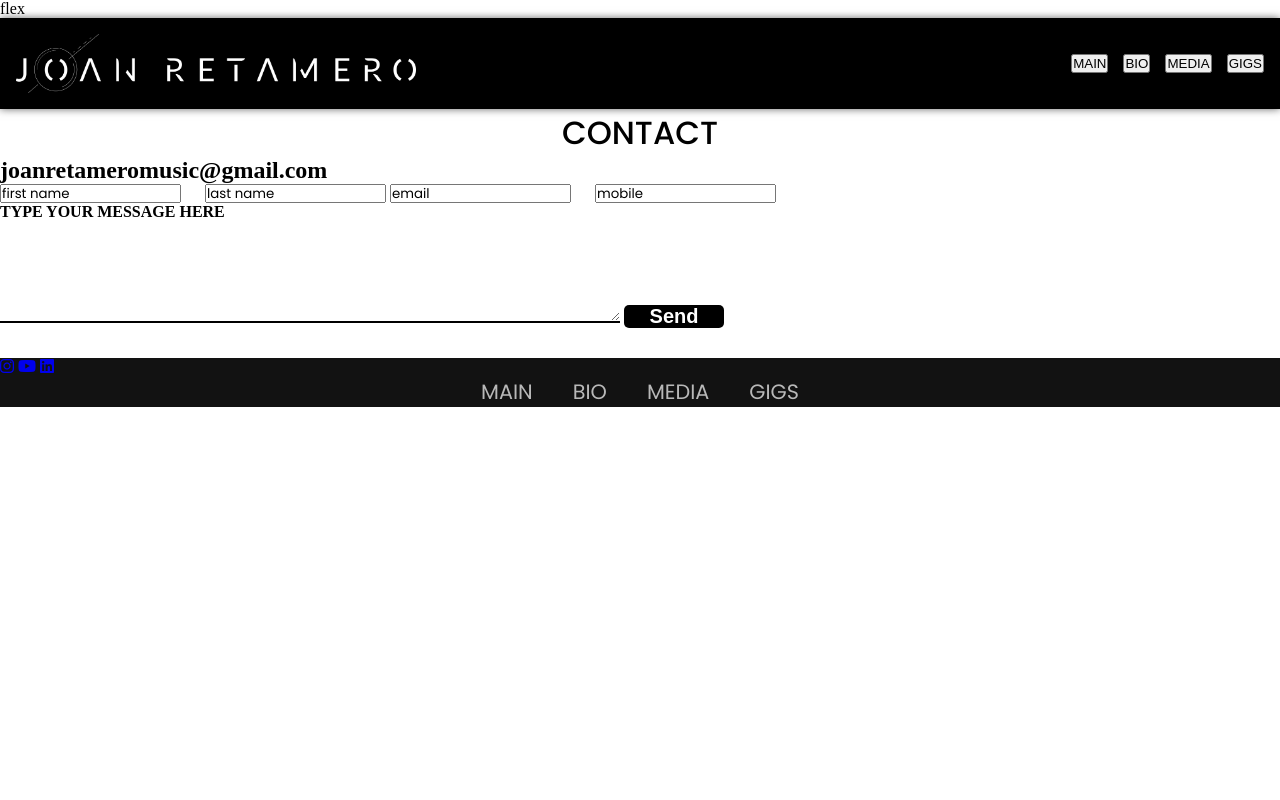
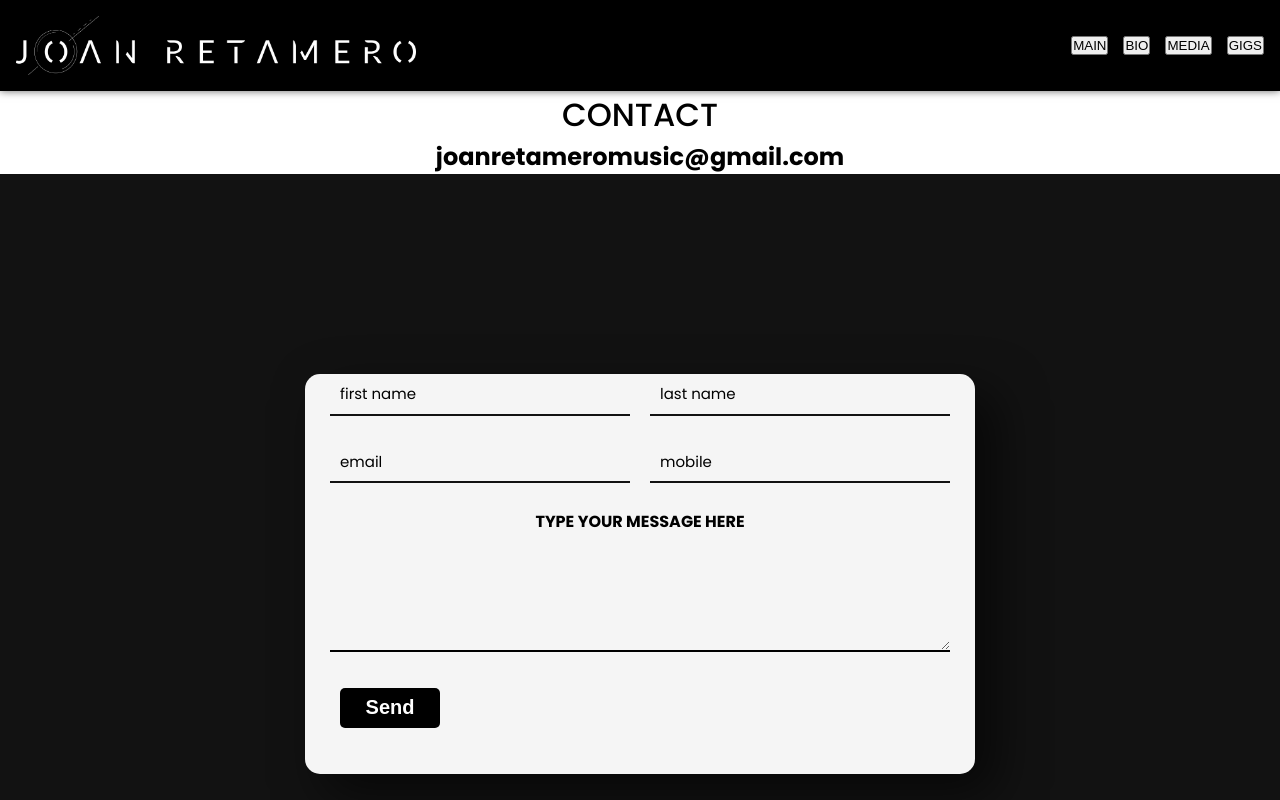
Before and after one commit to jret1/JRCoderHouse, a website: page pages/contacts.html in a window 1280 px wide. Shown: the top 800 px of the page. Drawn offline with nearby package versions, Linux system fonts and the light colour scheme; files that its build step writes are made by us from their sources.

Commit message:
newcommit

```diff
--- a/pages/contacts.html
+++ b/pages/contacts.html
@@ -8,11 +8,8 @@
     <link rel="preconnect" href="https://fonts.gstatic.com" crossorigin>
     <link href="https://fonts.googleapis.com/css2?family=Poppins:ital,wght@0,100;0,200;0,300;0,400;0,500;0,600;0,700;0,800;0,900;1,100;1,200;1,300;1,400;1,500;1,600;1,700;1,800;1,900&display=swap" rel="stylesheet">
     <link rel="stylesheet" href="https://cdnjs.cloudflare.com/ajax/libs/font-awesome/6.5.1/css/all.min.css" integrity="sha512-DTOQO9RWCH3ppGqcWaEA1BIZOC6xxalwEsw9c2QQeAIftl+Vegovlnee1c9QX4TctnWMn13TZye+giMm8e2LwA==" crossorigin="anonymous" referrerpolicy="no-referrer" />
-    <!-- <link rel="stylesheet" href="../css/styles.css">  -->
-    <link rel="stylesheet" href="./css/main.css">
-
-
-<div class="contact">flex
+    <link rel="stylesheet" href="../css/styles.css">
+    <!-- <link rel="stylesheet" href="./css/main.css"> -->
 
 <body>
     <header class="header">
```
Also changed, not shown: pages/gigs.html (+2 -0 lines).
